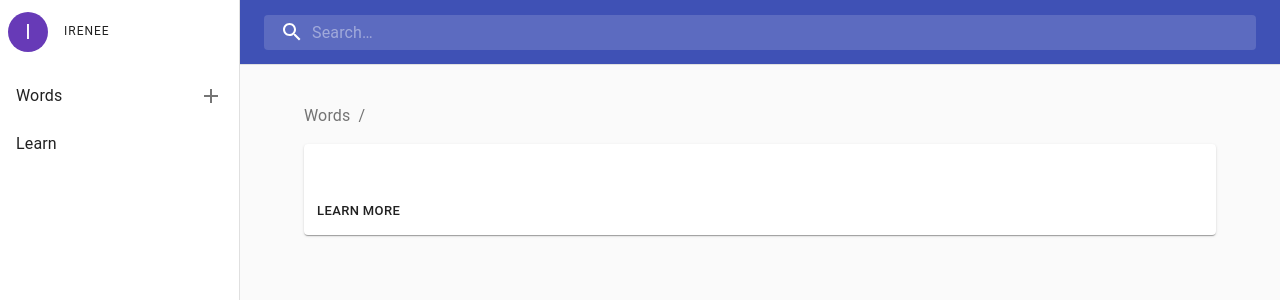
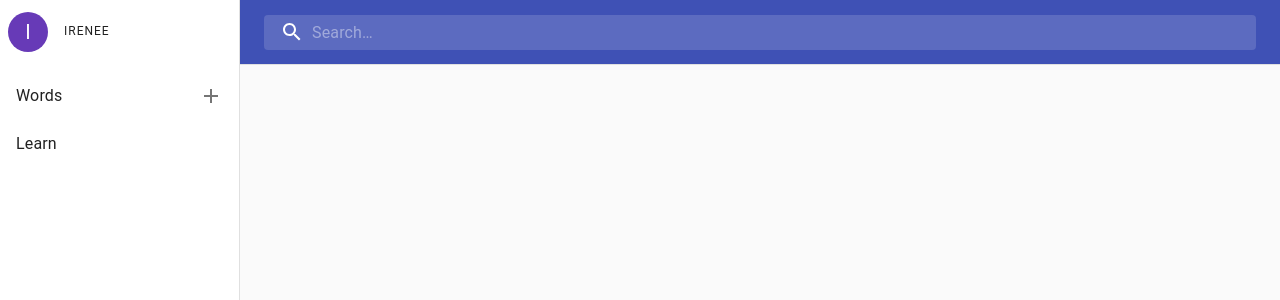
Before and after one commit to ireneea/kms, a React (Create React App) app: page /words/1 in a window 1280 px wide. Shown: the top 300 px of the page. Built offline with nearby package versions, Linux system fonts and the light colour scheme.

Commit message:
refactor: removed un-used WordDetailsPage component

```diff
--- a/src/App.tsx
+++ b/src/App.tsx
@@ -7,7 +7,6 @@ import { TWord, Severity } from "./ts/appTypes";
 
 import WordList from "./components/Words/WordList";
 import LearnPage from "./components/Learn/LearnPage";
-import WordDetailsPage from "./components/Words/WordDetailsPage";
 
 import Header from "./components/Layout/Header";
 import NavigationDrawer from "./components/Layout/NavigationDrawer";
@@ -42,7 +41,6 @@ type Feedback = {
 
 const App: React.FC<{}> = () => {
   // TODO: mobile layout
-  // TODO: remove word
   const classes = useStyles();
 
   const [words, setWords] = React.useState((): TWord[] => []);
@@ -196,7 +194,6 @@ const App: React.FC<{}> = () => {
             <Switch>
               <Route exact path="/" component={renderWordsList} />
               <Route exact path="/words" render={renderWordsList} />
-              <Route exact path="/words/:id" component={WordDetailsPage} />
               <Route exact path="/learn" component={LearnPage} />
               {/**
                * // OPTIMIZE Dashboard page
--- a/src/components/Words/WordDetailsPage.tsx
+++ /dev/null
@@ -1,78 +0,0 @@
-import React from "react";
-import { RouteComponentProps } from "react-router-dom";
-
-import { makeStyles } from "@material-ui/core/styles";
-import Card from "@material-ui/core/Card";
-import CardActions from "@material-ui/core/CardActions";
-import CardContent from "@material-ui/core/CardContent";
-import Button from "@material-ui/core/Button";
-import Typography from "@material-ui/core/Typography";
-import Breadcrumbs from "@material-ui/core/Breadcrumbs";
-
-import { TWord } from "../../ts/appTypes";
-import LinkRouter from "../shared/LinkRouter";
-
-import { getById as getWordById } from "../../api/words";
-
-const useStyles = makeStyles((theme) => ({
-  root: {},
-  breadcrumbs: {
-    margin: theme.spacing(2, 0),
-  },
-  wordCard: {
-    minWidth: 275,
-  },
-  definition: {
-    marginTop: 12,
-  },
-}));
-
-type Prop = {
-  id: string;
-};
-
-const WordDetailsPage: React.FC<RouteComponentProps<Prop>> = (props) => {
-  // OPTIMIZE: pass the word inside tha router state
-  const classes = useStyles();
-  const id = props.match.params.id;
-
-  const [word, setWord] = React.useState((): TWord | undefined => undefined);
-
-  React.useEffect(() => {
-    const loadWords = async () => {
-      // OPTIMIZE: handle error
-      const data = await getWordById(id);
-      setWord(data);
-    };
-
-    loadWords();
-  }, [id]);
-
-  return (
-    <div className={classes.root}>
-      <Breadcrumbs aria-label="breadcrumb" className={classes.breadcrumbs}>
-        <LinkRouter color="inherit" to="/">
-          Words
-        </LinkRouter>
-        <LinkRouter color="textPrimary" to="/">
-          {word?.concept}
-        </LinkRouter>
-      </Breadcrumbs>
-      <Card className={classes.wordCard}>
-        <CardContent>
-          <Typography variant="h5" component="h2">
-            {word?.concept}
-          </Typography>
-          <Typography variant="body2" component="p" className={classes.definition}>
-            {word?.definition}
-          </Typography>
-        </CardContent>
-        <CardActions>
-          <Button size="small">Learn More</Button>
-        </CardActions>
-      </Card>
-    </div>
-  );
-};
-
-export default WordDetailsPage;
```
